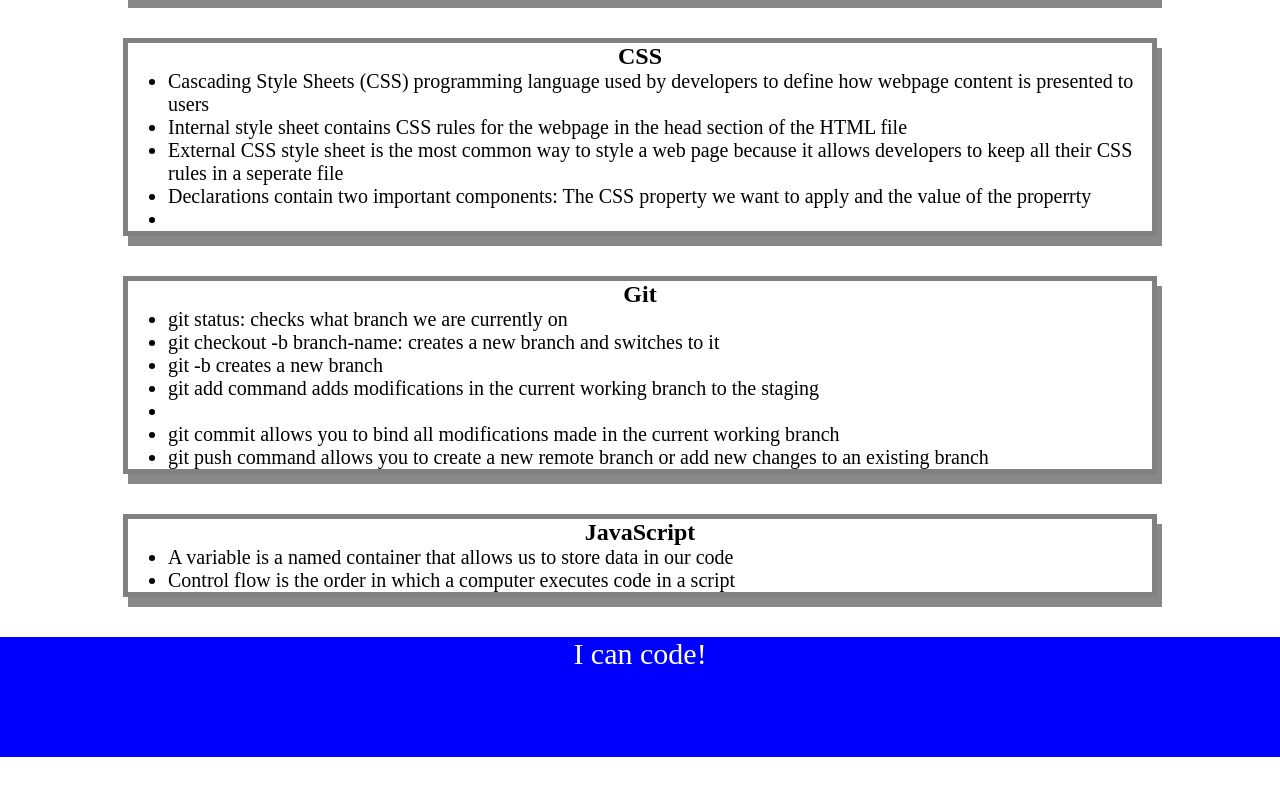
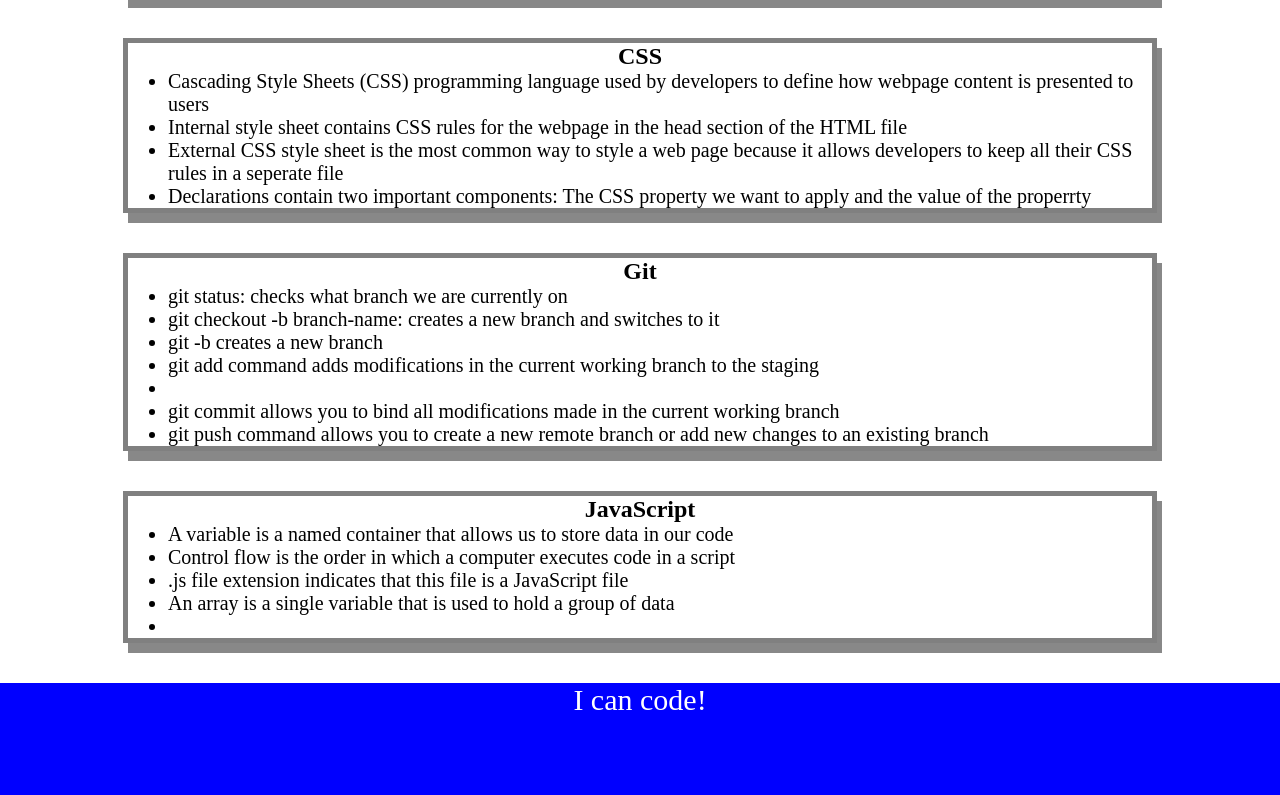
Before and after one commit to yanalejandro/pre-work-study-guide, a plain HTML site: page index.html in a window 1280 px wide. Shown: the part 521-1316 px from the top of the page. Before the commit the page ends 1278 px from the top, so only its background shows below. Drawn offline with Linux system fonts and the light colour scheme.

Commit message:
updated study work guide

```diff
--- a/index.html
+++ b/index.html
@@ -30,6 +30,7 @@
           <li>A cascading style sheet (CSS) is a programming language used by developers to define how webpage content is presented to our users</li>
           <li>The img selector assigns property values to any image element in the markup</li>
           <li>The display property is assigned with the block value, which assigns each image to start on a new line </li>
+
         </ul>
         </section>
 
@@ -40,7 +41,7 @@
           <li>Internal style sheet contains CSS rules for the webpage in the head section of the HTML file</li>
           <li>External CSS style sheet is the most common way to style a web page because it allows developers to keep all their CSS rules in a seperate file</li>
           <li>Declarations contain two important components: The CSS property we want to apply and the value of the properrty</li>
-          <li></li>
+
         </ul>
       </section>
 
@@ -53,13 +54,18 @@
           <li>git add command adds modifications in the current working branch to the staging<li>
           <li>git commit allows you to bind all modifications made in the current working branch</li>
           <li>git push command allows you to create a new remote branch or add new changes to an existing branch</li>
-          </section>
+
+          </ul>
+        </section>
 
       <section class="card" id="javascript-section">
         <h2>JavaScript</h2>
         <ul>
           <li>A variable is a named container that allows us to store data in our code</li>
-          <li> Control flow is the order in which a computer executes code in a script</li>
+          <li>Control flow is the order in which a computer executes code in a script</li>
+          <li>.js file extension indicates that this file is a JavaScript file</li>
+          <li>An array is a single variable that is used to hold a group of data</li>
+          <li></li>
 
         </ul>
       </section>
```
